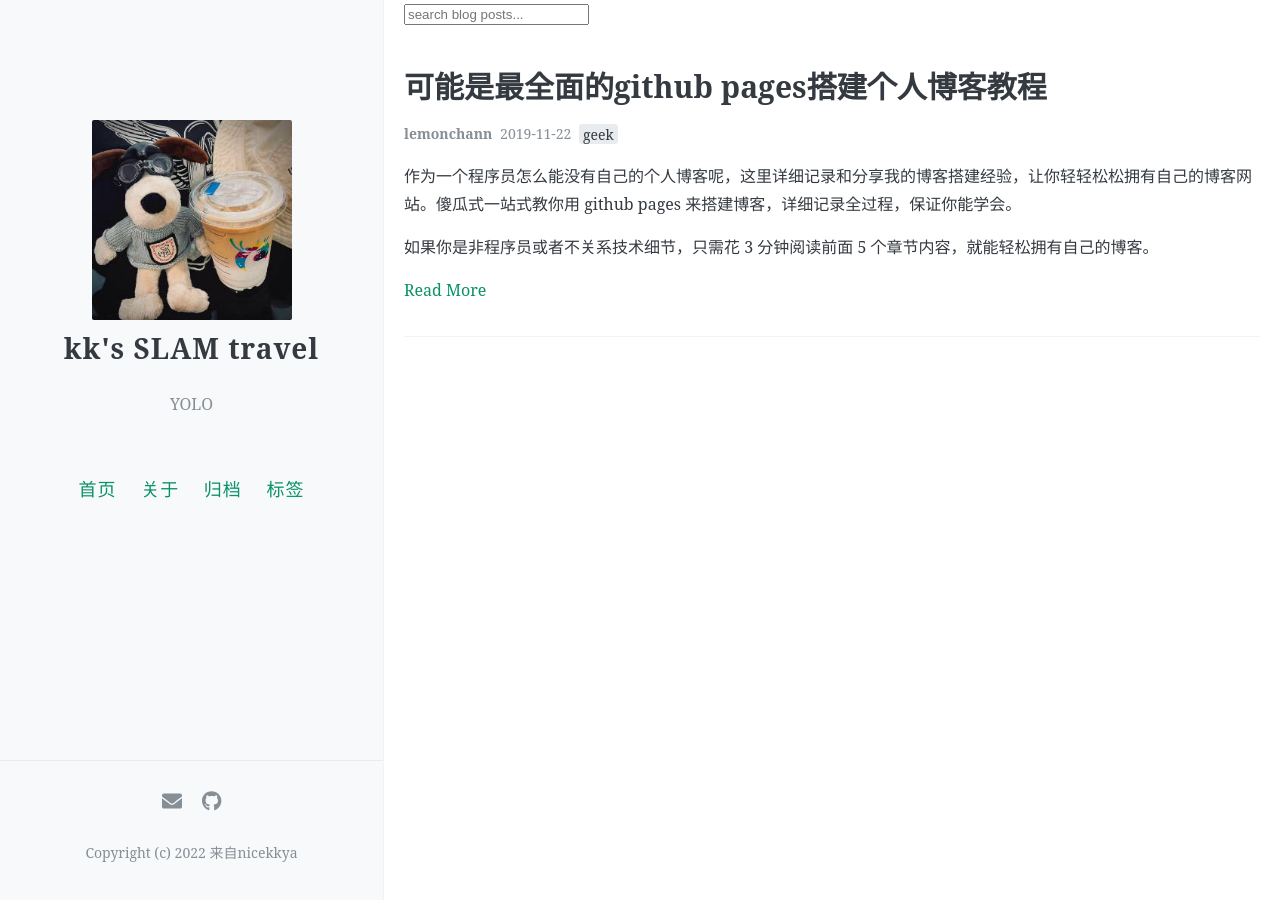
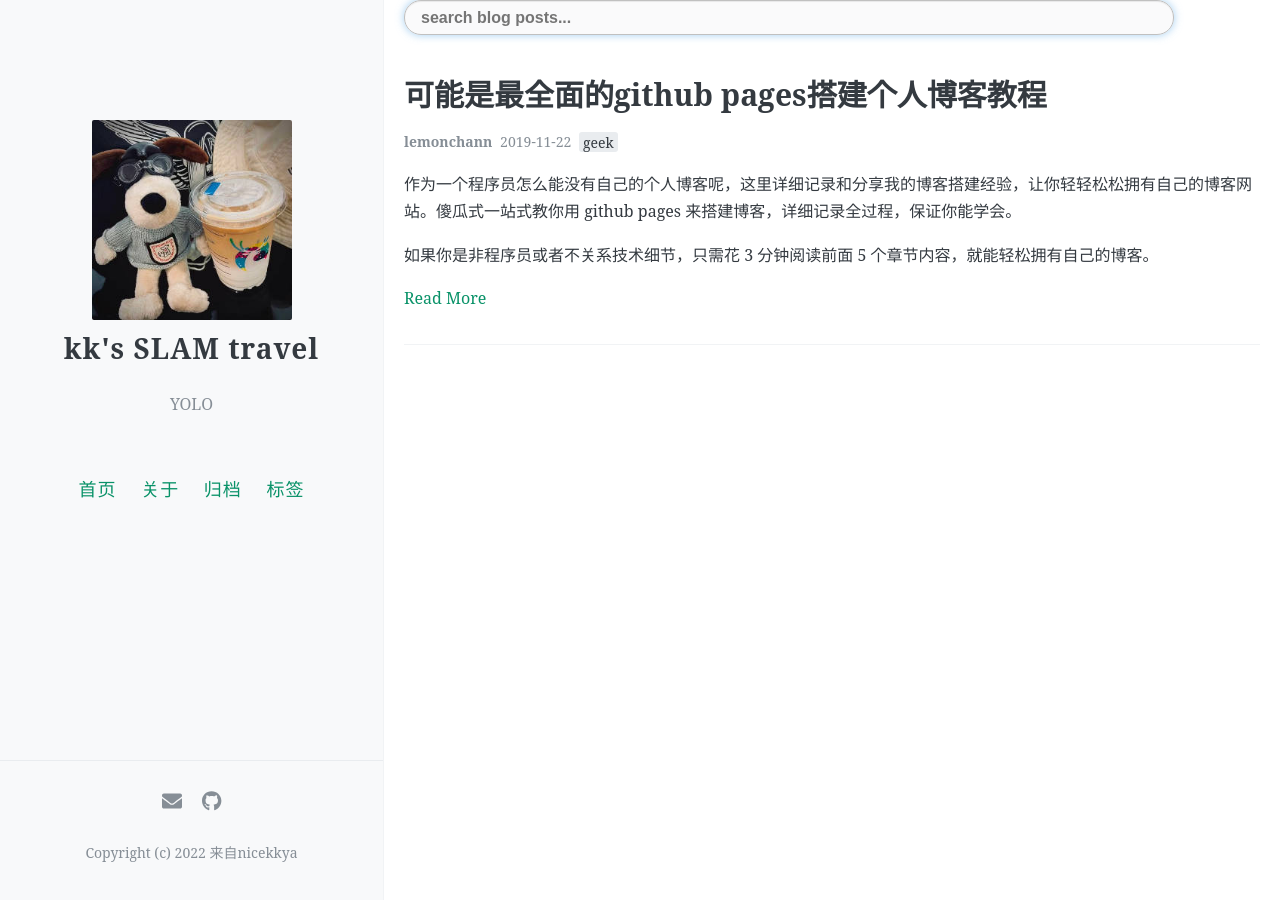
Before and after one commit to nicekkya/nicekkya.github.io, a Jekyll site: the page built from index.html, in a window 1280 px wide. Built offline with Jekyll 4.4.1, drawn with Linux system fonts in a browser that asks for light colours; the list of posts is cut into pages by our own code; comment, search, counter and statistics services are not loaded.

Commit message:
Update index.html

```diff
--- a/index.html
+++ b/index.html
@@ -3,18 +3,30 @@ layout: default
 ---
 
 <div class="search-container">
-  <input type="text" id="search-input" placeholder="search blog posts...">
+  <input type="text" id="search-input" placeholder="search blog posts..." style="width: 90%;
+    height: 35px;
+    color: #333;
+    background-color: rgba(227,231,236,.2);
+    line-height: 35px;
+    padding:0px 16px;
+    border: 1px solid #c0c0c0;
+    font-size: 16px;
+    font-weight: bold;
+    border-radius: 17px;
+    outline: none;
+    box-sizing: border-box;
+    box-shadow: inset 0 1px 1px rgba(0,0,0,.075), 0 0 8px rgba(102,175,233,.6);">
   <ul id="results-container"></ul>
 </div>
 
 <!--script src="https://unpkg.com/simple-jekyll-search/dest/simple-jekyll-search.min.js"></script-->
-<script src="/js/simple-jekyll-search.min.js"></script>
+<script src="{{ site.baseurl }}/js/simple-jekyll-search.min.js"></script>
 
 <script>
 	window.simpleJekyllSearch = new SimpleJekyllSearch({
 	searchInput: document.getElementById('search-input'),
 	resultsContainer: document.getElementById('results-container'),
-	json: '/search.json',
+	json: '{{ site.baseurl }}/search.json',
 	searchResultTemplate: '<li><a href="{url}?query={query}" title="{desc}">{title}</a></li>',
 	noResultsText: 'No results found',
 	limit: 10,
```
